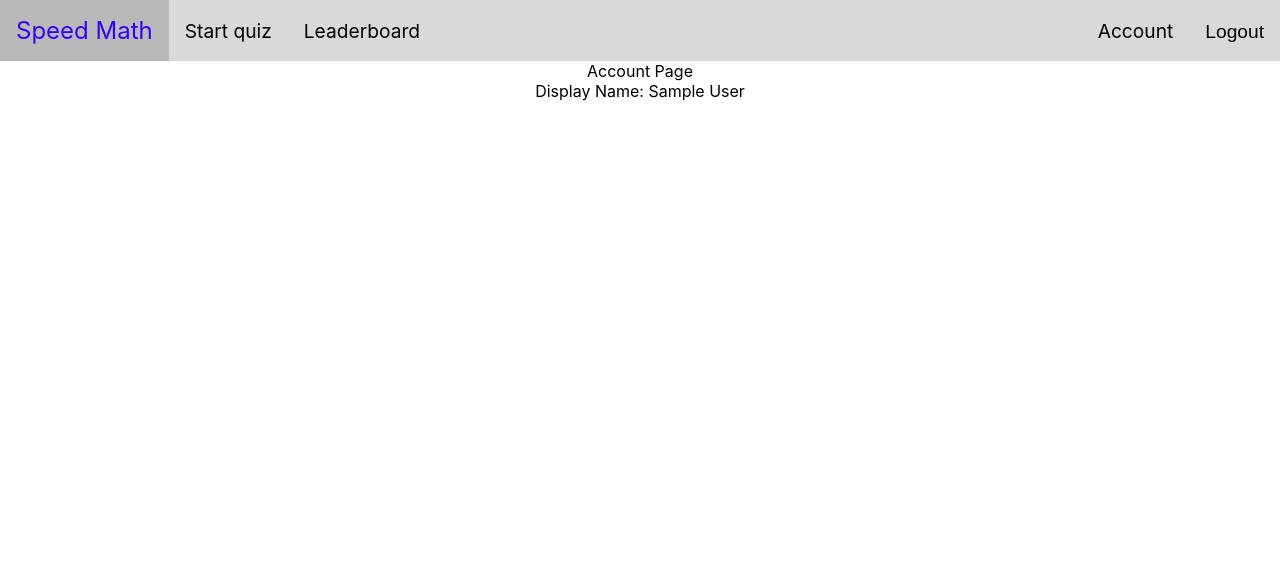
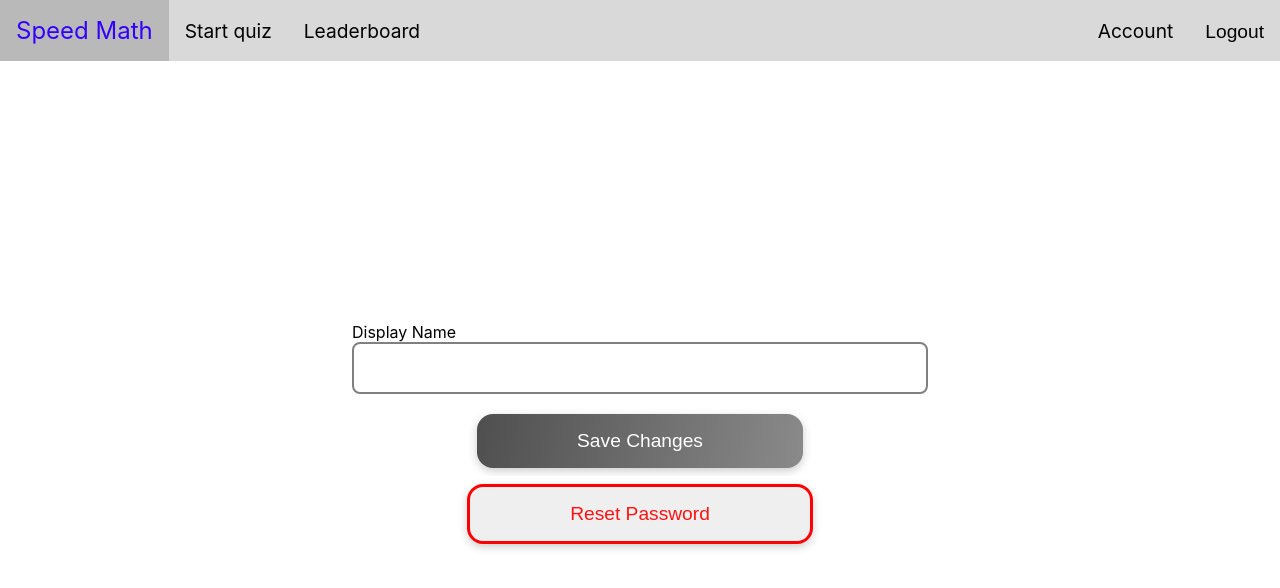
Before and after one commit to Craftless/speed-math-qns, a React (Create React App) app: page /account in a window 1280 px wide. Shown: the top 588 px of the page. Built offline with nearby package versions, Linux system fonts and the light colour scheme; no server answers; sample sign-in values are in the browser's storage.

Commit message:
Account page added and AuthForm improved

```diff
--- a/src/components/AuthForm.module.css
+++ b/src/components/AuthForm.module.css
@@ -38,16 +38,20 @@
   backdrop-filter: blur(10px);
   width: 50%;
   -webkit-backdrop-filter: blur(10px);
-/*
-  padding-left: 2vw;
-  padding-right: 2vw;
-
-  padding-top: 5vh;
-  padding-bottom: 5vh;
-  padding-left: 5vw;
-  padding-right: 5vw; */
 
   padding: 16px 32px;
+}
+
+.actualForm {
+  border-radius: 25px;
+  display: flex;
+  overflow: auto;
+  flex-direction: column;
+  align-items: center;
+  font-size: 1rem;
+  flex-shrink: 1;
+
+  width: 50%;
 }
 
 .formLabel {
@@ -116,6 +120,5 @@
 
 .disabledBtn {
   background-image: linear-gradient(100deg, rgb(79, 79, 79), rgb(138, 138, 138));
-  /* background: gray; */
-  color: rgb(0, 0, 0);
+  color: white;
 }
--- a/src/components/AuthForm.tsx
+++ b/src/components/AuthForm.tsx
@@ -90,14 +90,32 @@ function AuthForm() {
         <h4 className={classes.loginFormSubTitle}>
           {isLogin ? "Log in" : "Sign up"}
         </h4>
+        <form // Using a form for enter key behaviour
+          className={classes.actualForm}
+          onSubmit={(e) => {
+            e.preventDefault();
+            if (formIsValid) {
+              formSubmitHandler(emailRegular.value, passwordRegular.value);
+            } else {
+              setAllTouched();
+            }
+          }}
+        >
           {!isLogin && (
             <InputField valueInput={displayNameRegular} label="Display Name" />
           )}
           <InputField valueInput={emailRegular} label="Email Address" />
           {!isLogin && (
-          <InputField valueInput={emailConfirm} label="Confirm Email Address" />
+            <InputField
+              valueInput={emailConfirm}
+              label="Confirm Email Address"
+            />
           )}
-        <InputField valueInput={passwordRegular} label="Password" isPassword />
+          <InputField
+            valueInput={passwordRegular}
+            label="Password"
+            isPassword
+          />
           {!isLogin && (
             <InputField
               valueInput={passwordConfirm}
@@ -106,19 +124,13 @@ function AuthForm() {
             />
           )}
           <button
-          onClick={() => {
-            if (formIsValid) {
-              formSubmitHandler(emailRegular.value, passwordRegular.value);
-            } else {
-              setAllTouched();
-            }
-          }}
             className={`${classes.signupButton} ${
               !formIsValid ? classes.disabledBtn : ""
             }`}
           >
             {isLogin ? "Log in" : "Sign up"}
           </button>
+        </form>
         <button
           onClick={() => {
             switchAuthModeHandler();
--- a/src/index.css
+++ b/src/index.css
@@ -23,3 +23,8 @@ a {
   text-decoration: none;
   color: black;
 }
+
+.disabledBtn {
+  background-image: linear-gradient(100deg, rgb(79, 79, 79), rgb(138, 138, 138));
+  color: rgb(0, 0, 0);
+}
--- /dev/null
+++ b/src/pages/AccountPage.module.css
@@ -0,0 +1,56 @@
+.outerContainer {
+  height: 100%;
+  display: flex;
+  flex-direction: column;
+  justify-content: center;
+  align-items: center;
+
+}
+
+.actualForm {
+  border-radius: 25px;
+  display: flex;
+  overflow: auto;
+  flex-direction: column;
+  align-items: center;
+  font-size: 1rem;
+  flex-shrink: 1;
+  justify-content: space-evenly;
+
+  width: 50%;
+}
+
+.saveChangesBtn {
+  margin: 8px 20px;
+  padding: 16px 100px;
+
+  font-size: 1.2rem;
+  color: rgb(255, 255, 255);
+
+  border: none;
+  border-radius: 16px;
+  background-image: linear-gradient(100deg, rgb(0, 102, 255), rgb(0, 217, 255));
+
+  filter: drop-shadow(0 0.2rem 0.25rem rgba(0, 0, 0, 0.2));
+  cursor: pointer;
+}
+
+.genericBtn {
+  margin: 8px 20px;
+  padding: 16px 100px;
+
+  font-size: 1.2rem;
+  color: rgb(255, 19, 19);
+
+  border: 3px solid red;
+  border-radius: 16px;
+  /* background-image: linear-gradient(100deg, rgb(0, 102, 255), rgb(0, 217, 255)); */
+
+  filter: drop-shadow(0 0.2rem 0.25rem rgba(0, 0, 0, 0.2));
+  cursor: pointer;
+}
+
+.disabledBtn {
+  background-image: linear-gradient(100deg, rgb(79, 79, 79), rgb(138, 138, 138));
+  color: white;
+}
--- a/src/pages/AccountPage.tsx
+++ b/src/pages/AccountPage.tsx
@@ -1,15 +1,57 @@
 import AccountView from "../components/AccountView";
+import InputField from "../components/InputField";
+import { auth, projectFirestore } from "../firebase/config";
+import useInput from "../hooks/use-input";
 import { useAuthContext } from "../hooks/useAuthContext";
+import classes from "./AccountPage.module.css";
 
 function AccountPage() {
   const { user } = useAuthContext();
+  const { regular: displayNameRegular, reset: resetDisplayName } = useInput(
+    (val) => val.trim().length > 2,
+    "Please provide a display name longer than 2 characters."
+  );
+
+  function setAllTouched() {
+    displayNameRegular.inputTouchedHandler();
+  }
+
+  const formIsValid = displayNameRegular.isValid;
+
   return (
-    <>
-      <p>Account Page</p>
-      <p>Display Name: {user?.displayName ?? "None"}</p>
-    </>
-    // <AccountView />
-    // <p>jfsdiajpfos</p>
+    <div className={classes.outerContainer}>
+      <form
+        className={classes.actualForm}
+        onSubmit={(e) => {
+          e.preventDefault();
+          if (formIsValid) {
+            projectFirestore.collection("users").doc(user?.uid!).update({
+              displayName: displayNameRegular.value,
+            });
+          } else {
+            setAllTouched();
+          }
+        }}
+      >
+        <InputField label="Display Name" valueInput={displayNameRegular} />
+        <button className={`${classes.saveChangesBtn} ${
+          !formIsValid ? classes.disabledBtn : ""
+        }`}>Save Changes</button>
+      </form>
+      <button
+        className={classes.genericBtn}
+        onClick={async () => {
+          try {
+            await auth.sendPasswordResetEmail(user?.email!);
+            alert("Email sent!");
+          } catch (e: any) {
+            alert(e.code + e.message);
+          }
+        }}
+      >
+        Reset Password
+      </button>
+    </div>
   );
 }
 
```
Lines whose indentation alone changed are shown as unchanged.
